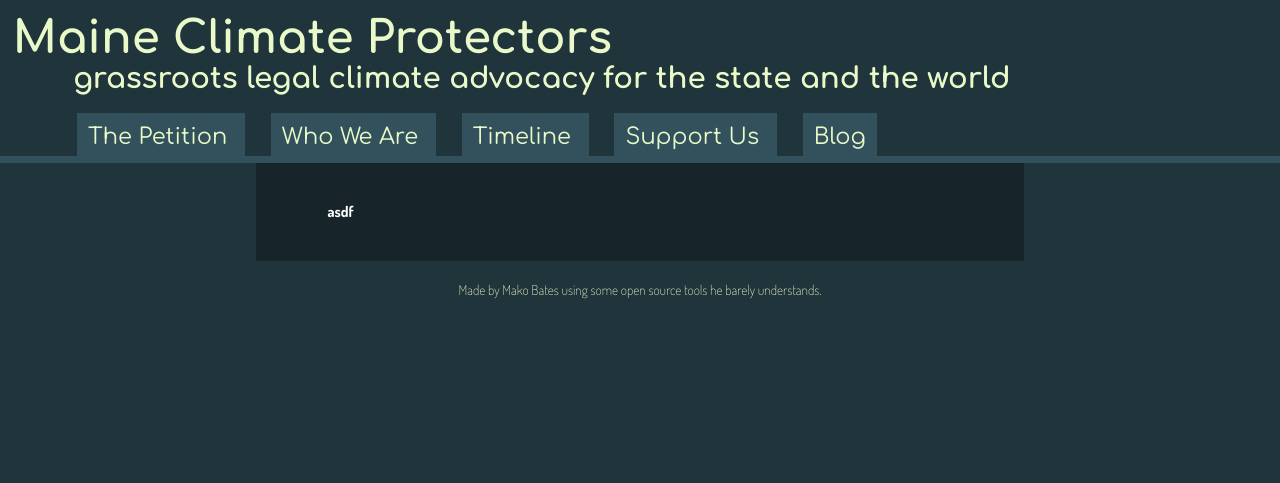
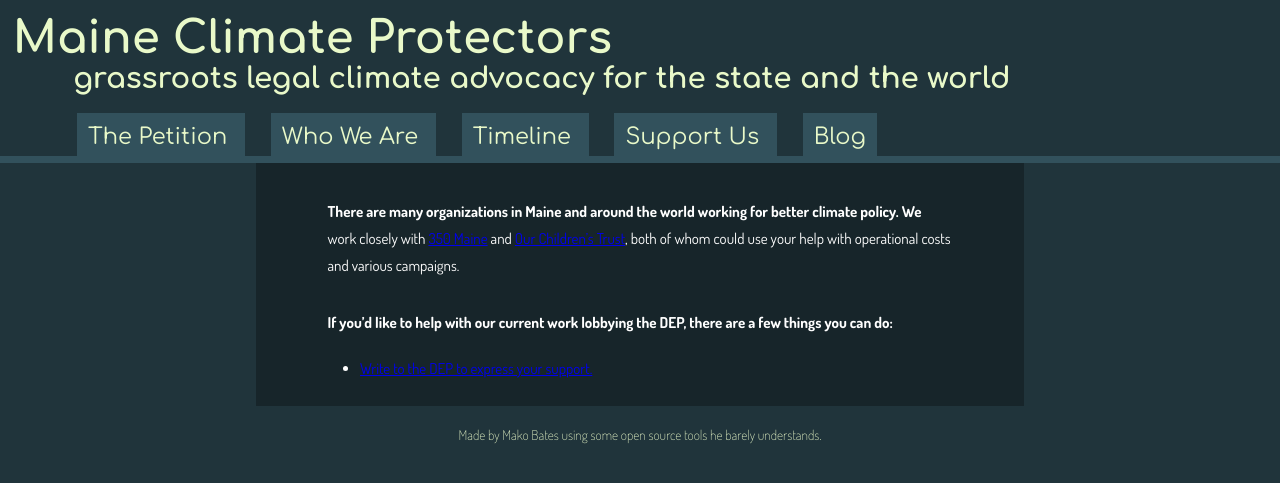
Before and after one commit to ShapeOfMatter/maine-climate-protectors, a Jekyll site: the page built from support.markdown, in a window 1280 px wide. Shown: the top 483 px of the page. Built offline with Jekyll 4.4.1, drawn with Linux system fonts in a browser that asks for light colours.

Commit message:
Updated Support

```diff
--- a/support.markdown
+++ b/support.markdown
@@ -3,4 +3,7 @@ title: Support MCP
 date: 2017-12-13 15:14:00 -05:00
 ---
 
-asdf
+There are many organizations in Maine and around the world working for better climate policy. We work closely with [350 Maine](http://www.350maine.org/donate) and [Our Children's Trust](https://www.ourchildrenstrust.org/donate/), both of whom could use your help with operational costs and various campaigns.
+
+If you'd like to help with our current work lobbying the DEP, there are a few things you can do:
+ + [Write to the DEP to express your support.]({{ "/assets/font-awesome-ie7.min.css" | relative_url }})
```
